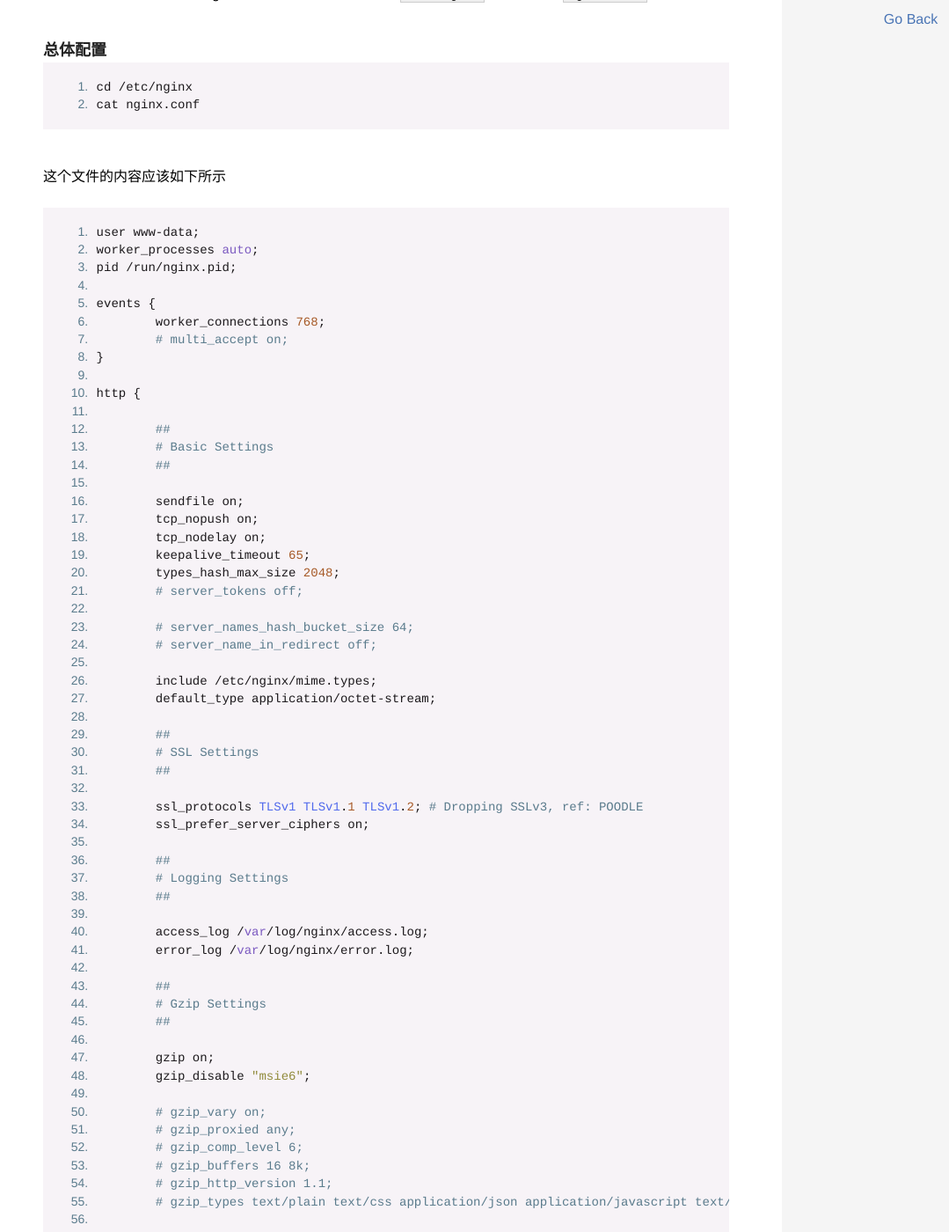
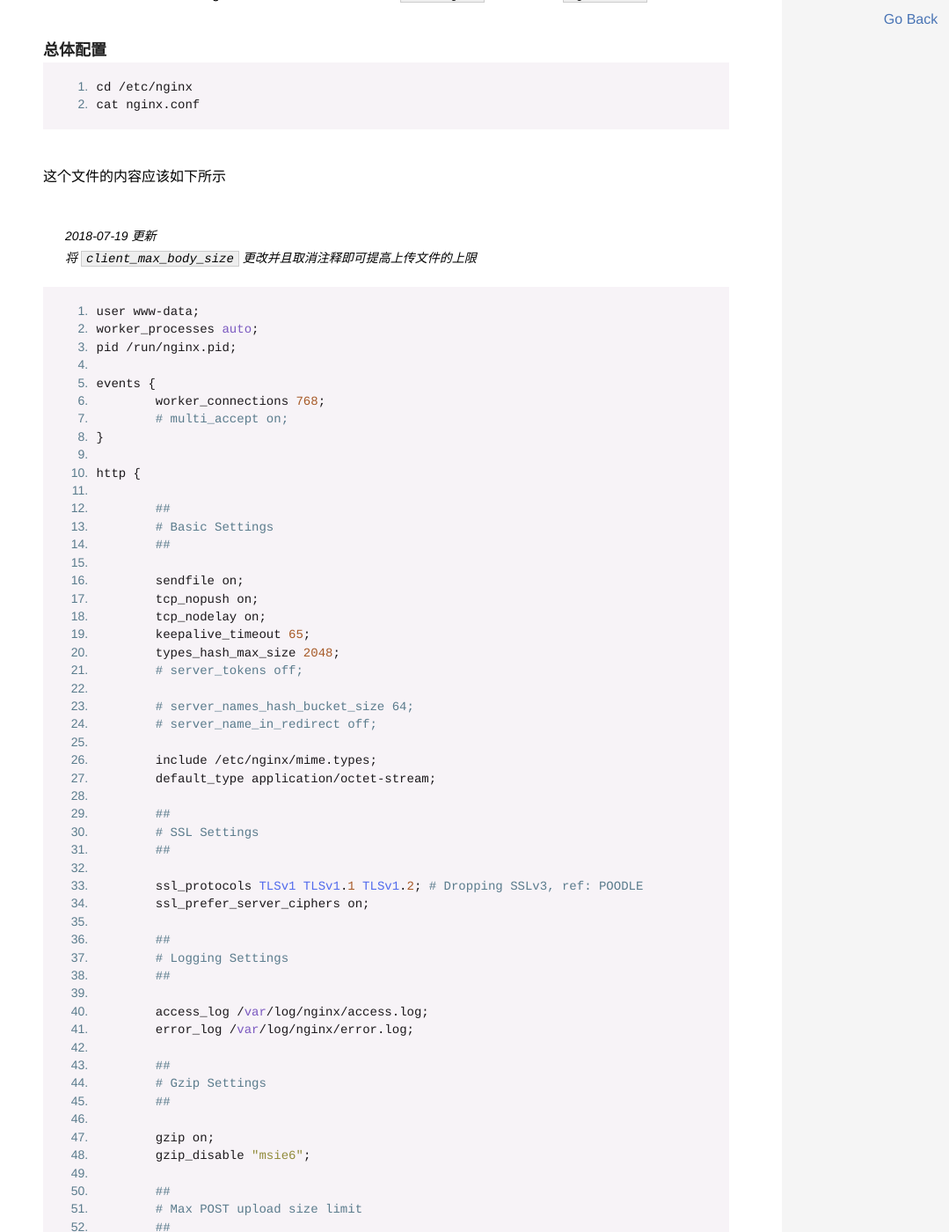
Before and after one commit to WMXPY/blog.mengw.io, a Jekyll site: the page built from _posts/linux/2018-03-24-Nginx-Node-Service.md, in a window 1280 px wide and 1400 px high, scrolled down 1000 px. Shown: the whole window at 88% size, without its empty margins (201-1280 px from the left). Built offline with Jekyll 4.4.1, drawn with Linux system fonts in a browser that asks for light colours; some of the changed text lies outside the part shown.

Commit message:
Update nginx node service post

````diff
--- a/_posts/linux/2018-03-24-Nginx-Node-Service.md
+++ b/_posts/linux/2018-03-24-Nginx-Node-Service.md
@@ -49,6 +49,9 @@ cat nginx.conf
 
 这个文件的内容应该如下所示
 
+> 2018-07-19 更新
+> 将 `client_max_body_size` 更改并且取消注释即可提高上传文件的上限
+
 ```py
 user www-data;
 worker_processes auto;
@@ -98,6 +101,12 @@ http {
 
 	gzip on;
 	gzip_disable "msie6";
+
+	##
+	# Max POST upload size limit
+	##
+
+	# client_max_body_size 20m;
 
 	# gzip_vary on;
 	# gzip_proxied any;
````
